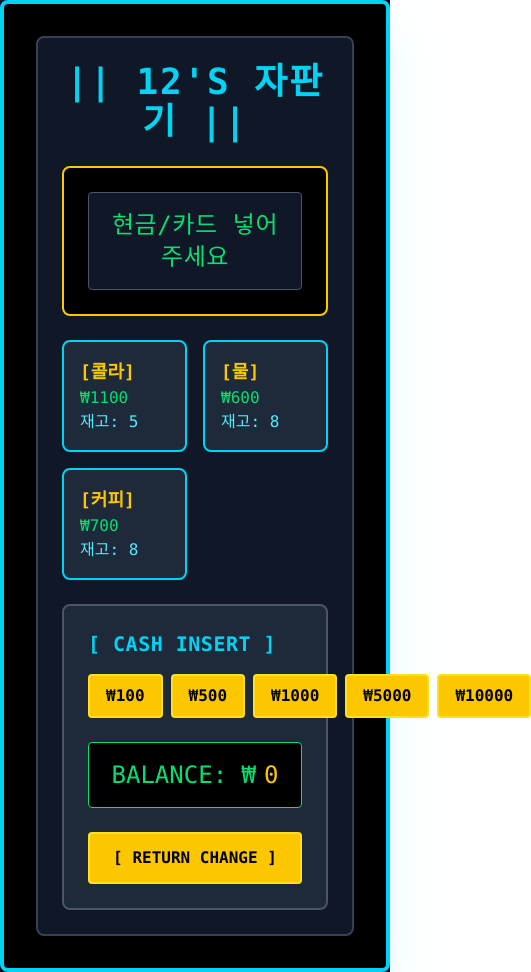
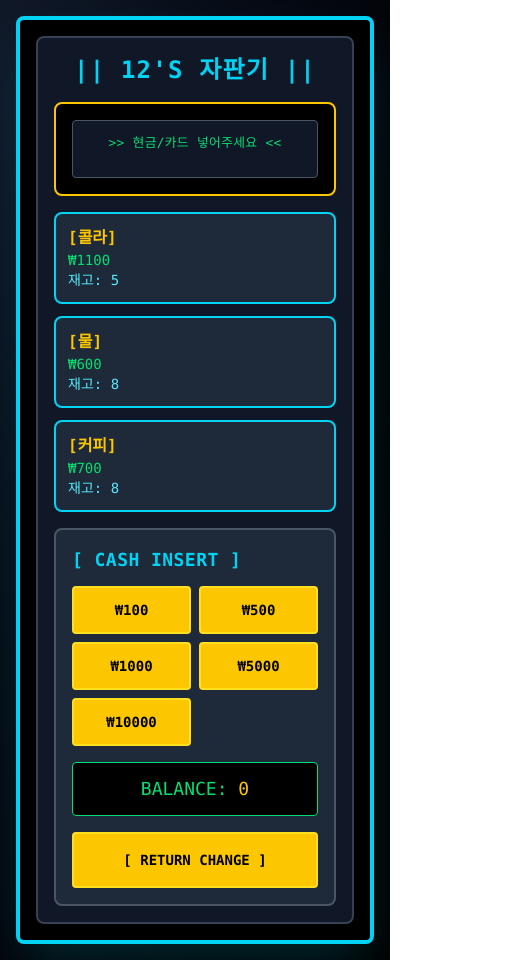
Before and after one commit to 12ya/iliya-vending-machine, a React (Vite) app: page / in a window 390 px wide. Shown: the whole page, 531 px wide, since content can reach past the window. Built offline with nearby package versions, Linux system fonts and the light colour scheme.

Commit message:
all: make responsive (mobile)

```diff
--- a/src/App.tsx
+++ b/src/App.tsx
@@ -2,7 +2,7 @@ import VendingMachine from './components/VendingMachine';
 
 function App() {
     return (
-        <div className='flex items-center justify-center min-h-screen bg-black bg-gradient-to-br from-gray-900 to-black select-none'>
+        <div className='flex items-center justify-center min-h-screen p-4 bg-black bg-gradient-to-br from-gray-900 to-black select-none'>
             <VendingMachine />
         </div>
     );
--- a/src/components/VendingMachine/CashButton.tsx
+++ b/src/components/VendingMachine/CashButton.tsx
@@ -1,7 +1,7 @@
 export const CashButton = ({ option, onClick }: { option: number; onClick: () => void }) => (
     <button
         onClick={onClick}
-        className='px-4 py-2 font-mono font-bold text-black bg-yellow-400 border-2 border-yellow-300 rounded hover:bg-yellow-300 hover:shadow-lg hover:shadow-yellow-400/30 transition-all'
+        className='px-3 md:px-4 py-3 md:py-2 font-mono font-bold text-sm md:text-base text-black bg-yellow-400 border-2 border-yellow-300 rounded hover:bg-yellow-300 hover:shadow-lg hover:shadow-yellow-400/30 active:bg-yellow-500 transition-all min-h-[48px]'
     >
         ₩{option}
     </button>
--- a/src/components/VendingMachine/DrinkComponent.tsx
+++ b/src/components/VendingMachine/DrinkComponent.tsx
@@ -3,18 +3,17 @@ import type { Drink } from './types/Drink';
 export const DrinkComponent = ({ drink, onClick }: { drink: Drink; onClick: () => void }) => {
     return (
         <button
-            key={drink.id}
             onClick={onClick}
-            className={`p-4 rounded-lg text-left font-mono border-2 transition-all ${
+            className={`p-3 md:p-4 rounded-lg text-left font-mono border-2 transition-all cursor-pointer min-h-[80px] md:min-h-[100px] ${
                 drink.stock > 0
-                    ? 'bg-gray-800 border-cyan-400 text-cyan-300 hover:bg-cyan-900 hover:shadow-lg hover:shadow-cyan-400/30'
+                    ? 'bg-gray-800 border-cyan-400 text-cyan-300 hover:bg-cyan-900 hover:shadow-lg hover:shadow-cyan-400/30 active:bg-cyan-800'
                     : 'bg-gray-700 border-gray-500 text-gray-400 cursor-not-allowed'
             }`}
             disabled={drink.stock === 0}
         >
-            <p className='text-lg font-bold text-yellow-400'>[{drink.name}]</p>
-            <p className='text-green-400'>₩{drink.price}</p>
-            <p className={drink.stock > 0 ? 'text-cyan-300' : 'text-red-400'}>
+            <p className='text-base md:text-lg font-bold text-yellow-400'>[{drink.name}]</p>
+            <p className='text-sm md:text-base text-green-400'>₩{drink.price}</p>
+            <p className={`text-sm md:text-base ${drink.stock > 0 ? 'text-cyan-300' : 'text-red-400'}`}>
                 재고: {drink.stock}
             </p>
         </button>
--- a/src/components/VendingMachine/InsertComponent.tsx
+++ b/src/components/VendingMachine/InsertComponent.tsx
@@ -7,27 +7,21 @@ type InsertComponentProps = {
 };
 export const InsertComponent = ({ children, balance, onReturn }: InsertComponentProps) => {
     return (
-        <div className='p-6 bg-gray-800 border-2 border-gray-600 rounded-lg'>
-            <h2 className='mb-4 text-xl font-bold text-cyan-400 font-mono tracking-wide'>
+        <div className='p-4 md:p-6 bg-gray-800 border-2 border-gray-600 rounded-lg'>
+            <h2 className='mb-3 md:mb-4 text-lg md:text-xl font-bold text-cyan-400 font-mono tracking-wide'>
                 [ CASH INSERT ]
             </h2>
-            <div className='flex justify-around gap-2 mb-6'>{children}</div>
+            <div className='grid grid-cols-2 md:flex md:justify-around gap-2 mb-4 md:mb-6'>{children}</div>
 
-            <div className='p-4 mb-6 bg-black border border-green-400 rounded'>
-                <div className='font-mono text-2xl text-green-400 flex items-center justify-center'>
-                    BALANCE: ₩
-                    <span
-                        data-testid='balance-display'
-                        className='ml-2 text-yellow-400 inline-block text-left'
-                    >
-                        {balance.toLocaleString()}
-                    </span>
+            <div className='p-3 md:p-4 mb-4 md:mb-6 bg-black border border-green-400 rounded'>
+                <div className='font-mono text-lg md:text-2xl text-green-400 text-center'>
+                    BALANCE: <span className='text-yellow-400'>{balance.toLocaleString()}</span>
                 </div>
             </div>
 
             <button
                 onClick={onReturn}
-                className='w-full px-4 py-3 font-mono font-bold text-black bg-yellow-400 border-2 border-yellow-300 rounded hover:bg-yellow-300 hover:shadow-lg hover:shadow-yellow-400/30 transition-all'
+                className='w-full px-4 py-4 md:py-3 font-mono font-bold text-sm md:text-base text-black bg-yellow-400 border-2 border-yellow-300 rounded hover:bg-yellow-300 hover:shadow-lg hover:shadow-yellow-400/30 active:bg-yellow-500 transition-all min-h-[48px]'
             >
                 [ RETURN CHANGE ]
             </button>
--- a/src/components/VendingMachine/hooks/useVendingMachine.ts
+++ b/src/components/VendingMachine/hooks/useVendingMachine.ts
@@ -17,12 +17,9 @@ export const useVendingMachine = () => {
         status: 'success',
     });
 
-    const insertCoin = useCallback((amount: number) => {
-        setBalance((prevBalance) => {
-            const newBalance = prevBalance + amount;
-            setMessage({ text: `${newBalance.toLocaleString()}원`, status: 'success' });
-            return newBalance;
-        });
+    const insertCash = useCallback((amount: number) => {
+        setBalance((prevBalance) => prevBalance + amount);
+        setMessage({ text: `${amount}원을 투입했습니다.`, status: 'success' });
     }, []);
 
     const selectDrink = useCallback(
@@ -73,7 +70,7 @@ export const useVendingMachine = () => {
         drinks,
         balance,
         message,
-        insertCoin,
+        insertCash,
         selectDrink,
         returnChange,
     };
--- a/src/components/VendingMachine/index.tsx
+++ b/src/components/VendingMachine/index.tsx
@@ -5,28 +5,28 @@ import { CashButton } from './CashButton';
 import { InsertComponent } from './InsertComponent';
 
 const VendingMachine: React.FC = () => {
-    const { drinks, balance, message, returnChange, selectDrink, insertCoin } = useVendingMachine();
+    const { drinks, balance, message, returnChange, selectDrink, insertCash } = useVendingMachine();
 
     return (
-        <div className='w-full max-w-2xl p-8 bg-black border-4 border-cyan-400 rounded-lg shadow-2xl shadow-cyan-400/20'>
-            <div className='p-6 bg-gray-900 border-2 border-gray-700 rounded-lg'>
-                <h1 className='mb-6 text-4xl font-bold text-center text-cyan-400 font-mono tracking-wider'>
+        <div className='w-full max-w-2xl mx-auto p-4 md:p-8 bg-black border-4 border-cyan-400 rounded-lg shadow-2xl shadow-cyan-400/20'>
+            <div className='p-4 md:p-6 bg-gray-900 border-2 border-gray-700 rounded-lg'>
+                <h1 className='mb-4 md:mb-6 text-2xl md:text-4xl font-bold text-center text-cyan-400 font-mono tracking-wider'>
                     || 12'S 자판기 ||
                 </h1>
 
-                <div className='p-6 mb-6 bg-black border-2 border-yellow-400 rounded-lg shadow-inner'>
-                    <div className='p-4 bg-gray-900 border border-gray-600 rounded'>
+                <div className='p-4 md:p-6 mb-4 md:mb-6 bg-black border-2 border-yellow-400 rounded-lg shadow-inner'>
+                    <div className='p-3 md:p-4 bg-gray-900 border border-gray-600 rounded'>
                         <p
-                            className={`font-mono text-2xl text-center tracking-wide min-h-8 ${
+                            className={`font-mono text-lg md:text-2xl text-[0.8rem] text-center tracking-wide break-words h-8 ${
                                 message.status === 'error' ? 'text-red-400' : 'text-green-400'
                             }`}
                         >
-                            {message.text}
+                            {'>>'} {message.text} {'<<'}
                         </p>
                     </div>
                 </div>
 
-                <div className='grid grid-cols-2 gap-4 mb-6'>
+                <div className='grid grid-cols-1 md:grid-cols-2 gap-3 md:gap-4 mb-4 md:mb-6'>
                     {drinks.map((drink) => (
                         <DrinkComponent
                             key={drink.id}
@@ -41,7 +41,7 @@ const VendingMachine: React.FC = () => {
                         <CashButton
                             key={option}
                             option={option}
-                            onClick={() => insertCoin(option)}
+                            onClick={() => insertCash(option)}
                         />
                     ))}
                 </InsertComponent>
```
